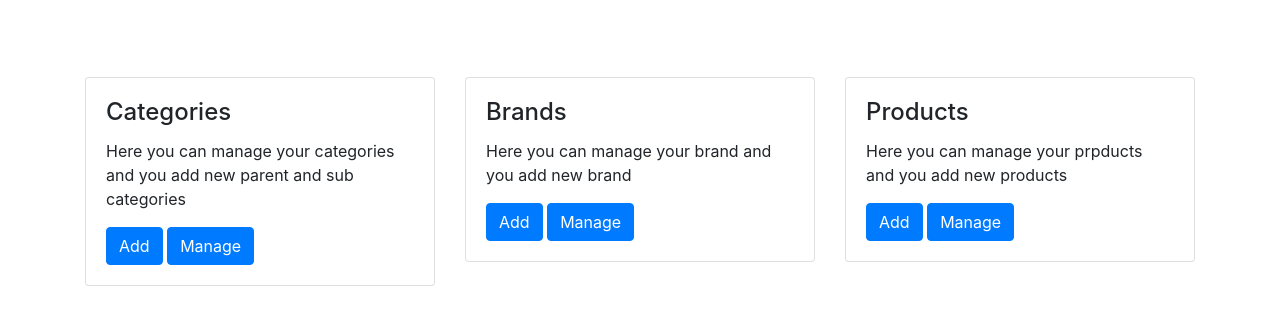
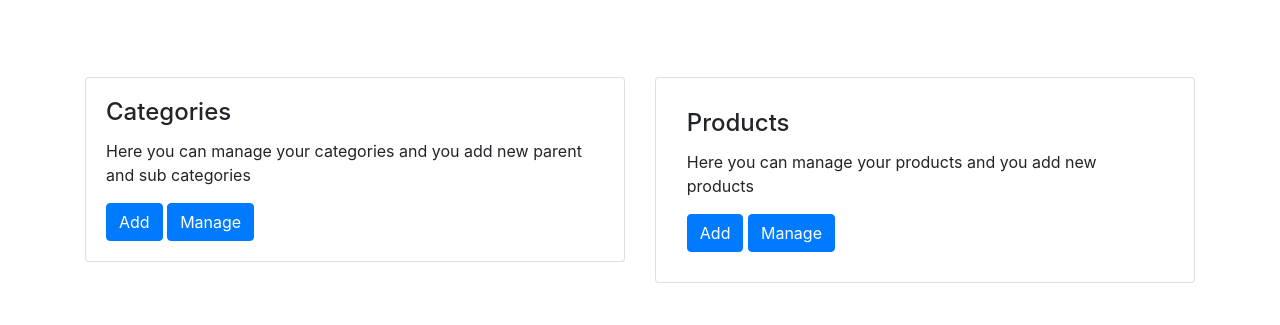
Before and after one commit to MrMalfunction/Inventory-Management, a plain HTML site: page dashboard.html in a window 1280 px wide. Shown: the part 457-782 px from the top of the page. Drawn offline with nearby package versions, Linux system fonts and the light colour scheme; a script that the page names is missing.

Commit message:
Update dashboard.html

```diff
--- a/dashboard.html
+++ b/dashboard.html
@@ -17,7 +17,7 @@
   <div class="container" style="padding:5%;">
     <div class="row">
       <div class="col-md-4">
-        <div class="card mx-auto">
+        <div class="card mx-auto" style="height: 100%";>
           <img class="card-img-top mx-auto" style="width:60%;" src="images/user.png" alt="Card image cap">
           <div class="card-body">
             <h4 class="card-title">Profile Info</h4>
@@ -53,7 +53,7 @@
   <p></p>
   <div class="container">
     <div class="row">
-      <div class="col-md-4">
+      <div class="col-md-6">
         <div class="card">
           <div class="card-body">
             <h4 class="card-title">Categories</h4>
@@ -63,21 +63,11 @@
           </div>
         </div>
       </div>
-      <div class="col-md-4">
-        <div class="card">
-          <div class="card-body">
-            <h4 class="card-title">Brands</h4>
-            <p class="card-text">Here you can manage your brand and you add new brand</p>
-            <a href="#" data-toggle="modal" data-target="#form_brand" class="btn btn-primary">Add</a>
-            <a href="brand.html" class="btn btn-primary">Manage</a>
-          </div>
-        </div>
-      </div>
-      <div class="col-md-4">
-        <div class="card">
+      <div class="col-md-6">
+        <div class="card" style="padding: 2%;">
           <div class="card-body">
             <h4 class="card-title">Products</h4>
-            <p class="card-text">Here you can manage your prpducts and you add new products</p>
+            <p class="card-text">Here you can manage your products and you add new products</p>
             <a href="#" data-toggle="modal" data-target="#form_products" class="btn btn-primary">Add</a>
             <a href="product.html" class="btn btn-primary">Manage</a>
           </div>
```
